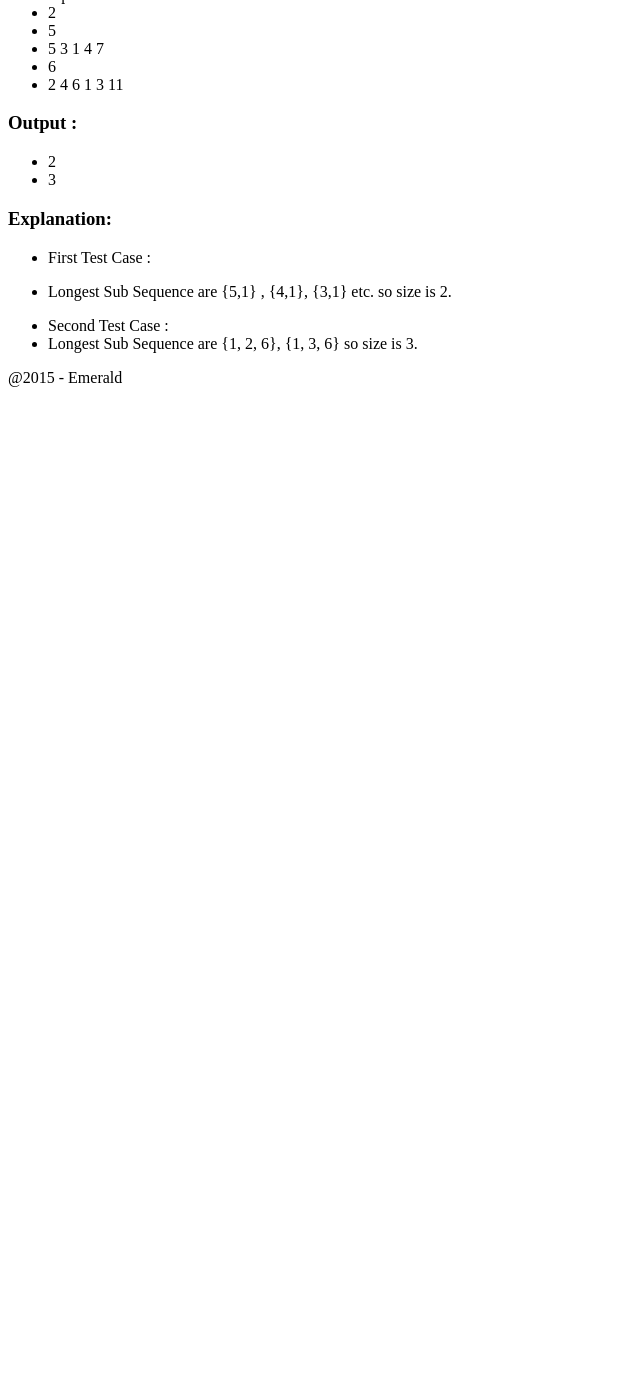
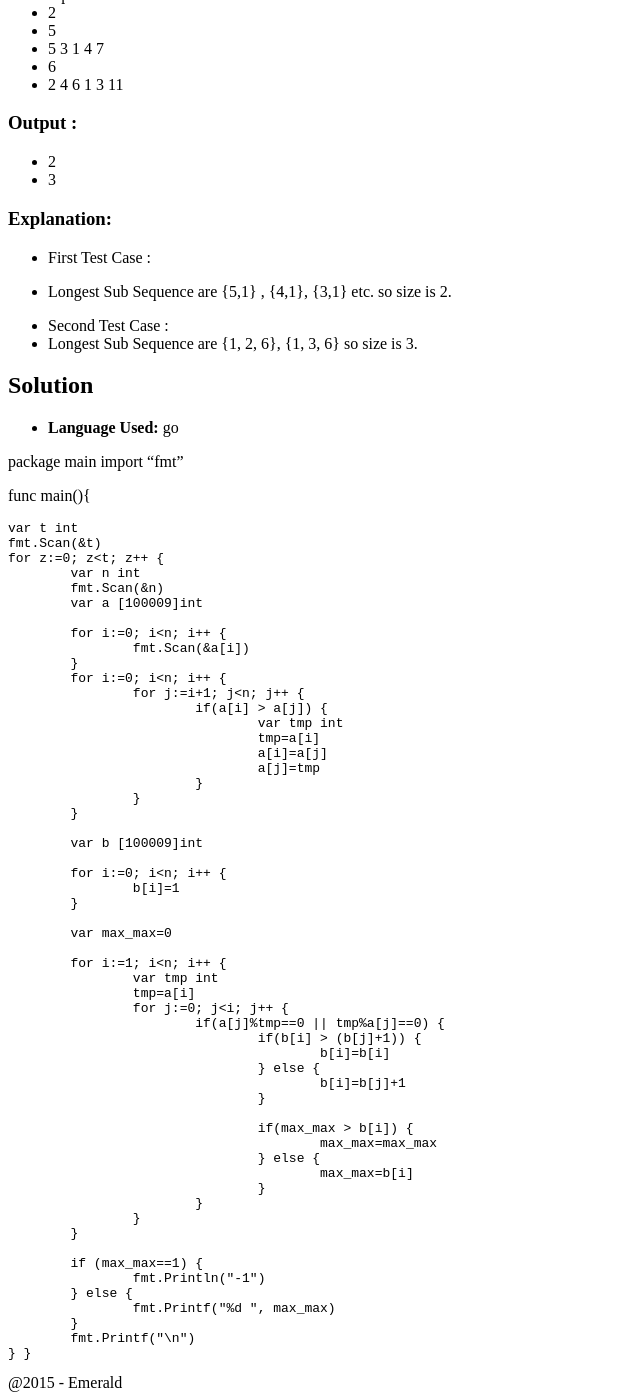
Before and after one commit to gostudent/Letsgo, a Jekyll site: the page built from _posts/2018-01-13-DAY-4-solution-in-go.md, in a window 1280 px wide and 1400 px high, scrolled down 667 px. Shown: the whole window, without its empty margins (0-640 px from the left). Built offline with Jekyll 4.4.1, drawn with Linux system fonts in a browser that asks for light colours; before the commit the page ends 1062 px from its top, so only the background shows below that.

Commit message:
updated DAY-4-solution-in-go with solution

```diff
--- a/_posts/2018-01-13-DAY-4-solution-in-go.md
+++ b/_posts/2018-01-13-DAY-4-solution-in-go.md
@@ -45,3 +45,70 @@ For each T print the size of the longest sub-sequence satisfying the above crite
 
 - Second Test Case :
 - Longest Sub Sequence are {1, 2, 6}, {1, 3, 6} so size is 3.
+
+## Solution
+
+- **Language Used:** go
+
+package main
+import "fmt"
+
+func main(){
+
+	var t int
+	fmt.Scan(&t)
+	for z:=0; z<t; z++ {
+		var n int
+		fmt.Scan(&n)
+		var a [100009]int
+
+		for i:=0; i<n; i++ {
+			fmt.Scan(&a[i])
+		}
+		for i:=0; i<n; i++ {
+			for j:=i+1; j<n; j++ {
+				if(a[i] > a[j]) {
+					var tmp int
+					tmp=a[i]
+					a[i]=a[j]
+					a[j]=tmp
+				}
+			}
+		}
+
+		var b [100009]int
+
+		for i:=0; i<n; i++ {
+			b[i]=1
+		}
+
+		var max_max=0
+
+		for i:=1; i<n; i++ {
+			var tmp int
+			tmp=a[i]
+			for j:=0; j<i; j++ {
+				if(a[j]%tmp==0 || tmp%a[j]==0) {
+					if(b[i] > (b[j]+1)) {
+						b[i]=b[i]
+					} else {
+						b[i]=b[j]+1
+					}
+
+					if(max_max > b[i]) {
+						max_max=max_max
+					} else {
+						max_max=b[i]
+					}
+				}
+			}
+		}
+
+		if (max_max==1) {
+			fmt.Println("-1")
+		} else {
+			fmt.Printf("%d ", max_max)
+		}
+		fmt.Printf("\n")
+	}
+}
```
